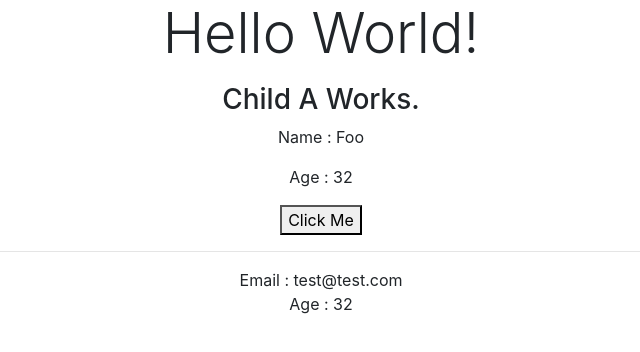
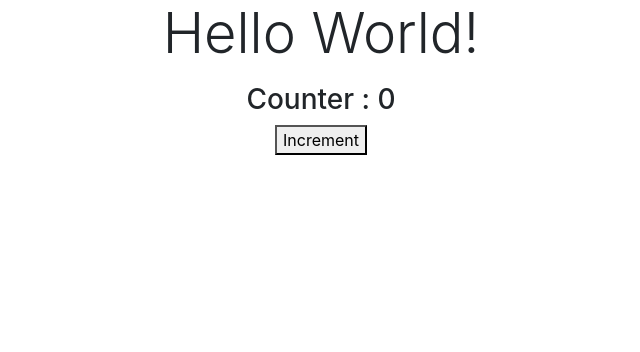
Before and after one commit to synergy2411/incedo-b1, a React (Create React App) app in the folder react-demo/notes-app/: page / in a window 1280 px wide. Shown: the top 352 px of the page, without its empty margins (319-959 px from the left). Built offline with nearby package versions, Linux system fonts and the light colour scheme.

Commit message:
state supplied as props

```diff
--- a/react-demo/notes-app/src/App.js
+++ b/react-demo/notes-app/src/App.js
@@ -8,8 +8,10 @@ import ClassBasedCompDemo from './components/Types/ClassBasedCompDemo';
 // import {FunctionBasedCompDemo, a, b} from "./components/Types/FunctionBasedCompDemo";
 
 // import the default function
-import xyz, {a} from "./components/Types/FunctionBasedCompDemo";
-import Parent from './components/CmpCommunication/Parent';
+// import xyz, {a} from "./components/Types/FunctionBasedCompDemo";
+// import Parent from './components/CmpCommunication/Parent';
+
+import Parent from './components/StateDemo/Parent';
 
 function App() {
   return (
--- /dev/null
+++ b/react-demo/notes-app/src/components/StateDemo/Child.js
@@ -0,0 +1,13 @@
+import React from 'react';
+
+const Child = (props) => {
+    return (
+        <div>
+            <h3>Counter : {props.counter}</h3>
+            <button onClick={props.onIncrease}>
+                Increment </button>
+        </div>
+    );
+}
+
+export default Child;
--- /dev/null
+++ b/react-demo/notes-app/src/components/StateDemo/Parent.js
@@ -0,0 +1,27 @@
+import React, { Component } from 'react';
+import Child from './Child';
+
+class Parent extends Component {
+
+    state = {
+        counter : 0
+    }
+
+    onIncrement = () => {
+        this.setState({
+            counter : this.state.counter + 1
+        })
+    }
+
+    render() {
+        return (
+            <div>
+                <Child counter={this.state.counter}
+                    onIncrease = {this.onIncrement}/>
+
+            </div>
+        );
+    }
+}
+
+export default Parent;
```
